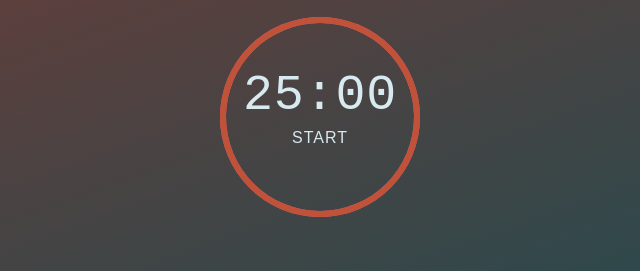
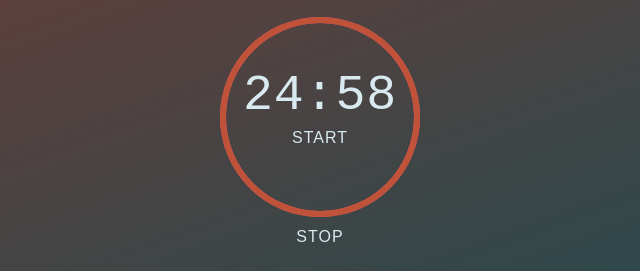
Before and after one commit to NataliaP14/Pomodoro-App, a plain HTML site: page index.html in a window 1280 px wide. Both pictures are taken after a click on the button "START". Shown: the part 141-412 px from the top of the page, 320-960 px from the left. Drawn offline with Linux system fonts and the light colour scheme; a web font is replaced by a local one.

Commit message:
added more implementation

```diff
--- a/index.html
+++ b/index.html
@@ -22,8 +22,12 @@
                 <p><span class = "minutes">25</span>:<span class = "seconds">00</span></p>
 
             </div>
-
-            <button class = "button-start">Start</button>
+            <div>
+                <button class = "button-start">Start</button>
+            </div>
+            <div>
+                <button class = "button-stop">Stop</button>
+            </div>
         </div>
 
     </body>
--- a/script.js
+++ b/script.js
@@ -1,20 +1,55 @@
 const startButton = document.querySelector(".button-start");
+const stopButton = document.querySelector(".button-stop");
 const session = document.querySelector(".minutes");
 let interval;
 let state = true;
+let totalSeconds;
+let remainingSeconds;
+
 
 const appTimer = () => {
     const sessionAmount = Number.parseInt(session.textContent);
 
     if (state) {
         state = false;
-        let totalSeconds = sessionAmount * 60;
+        totalSeconds = sessionAmount * 60;
 
         const updateSeconds = () => {
+            const minuteDiv = document.querySelector('.minutes');
+            const secondDiv = document.querySelector('.seconds');
 
+            totalSeconds--;
+
+            let minutesLeft = Math.floor(totalSeconds/60);
+            let secondsLeft = totalSeconds % 60;
+
+            if (secondsLeft < 10) {
+                secondDiv.textContent = "0" + secondsLeft;
+
+            } else {
+                secondDiv.textContent = secondsLeft;
+            }
+            minuteDiv.textContent = minutesLeft;
+
+            if (minutesLeft === 0 && secondsLeft === 0) {
+
+                clearInterval(interval);
+            }
         }
+
+        clearInterval(interval);
         interval = setInterval(updateSeconds, 1000);
     } else {
         alert("Session has already started.");
     }
 }
+
+const stopTimer = () => {
+
+    clearInterval(interval);
+    state = true;
+
+}
+
+startButton.addEventListener("click", appTimer);
+stopButton.addEventListener("click", stopTimer);
--- a/styles.css
+++ b/styles.css
@@ -75,7 +75,7 @@ p {
     bottom: 150px;
     color: #d8e9ef;
 }
-button {
+.button-start {
     position: relative;
     bottom: 150px;
     font-size: 80%;
@@ -86,6 +86,18 @@ button {
     outline: none;
     color: #d8e9ef;
 }
+.button-stop {
+    position: relative;
+    bottom: 75px;
+    font-size: 80%;
+    text-transform: uppercase;
+    letter-spacing: 1px;
+    border: none;
+    background: none;
+    outline: none;
+    color: #d8e9ef;
+}
+
 button:hover {
     color: #90c0d1;
 }
```
